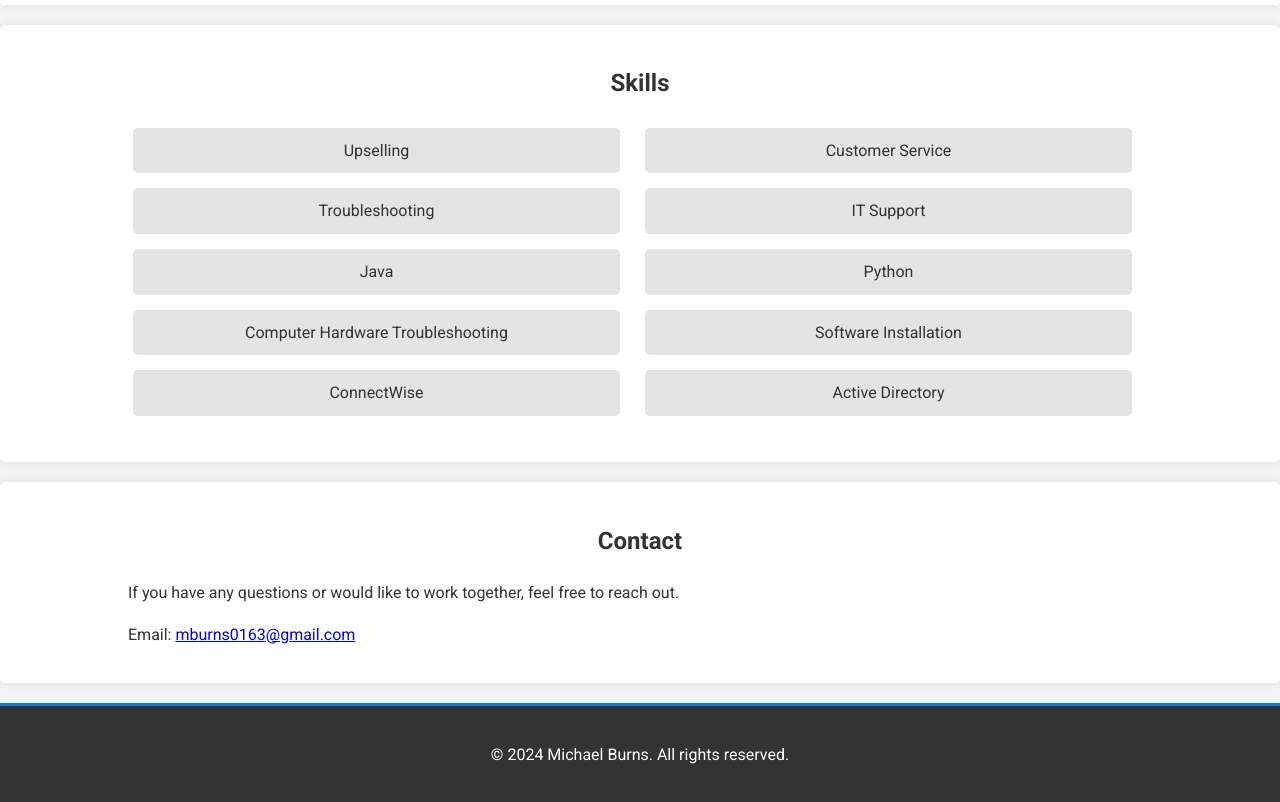
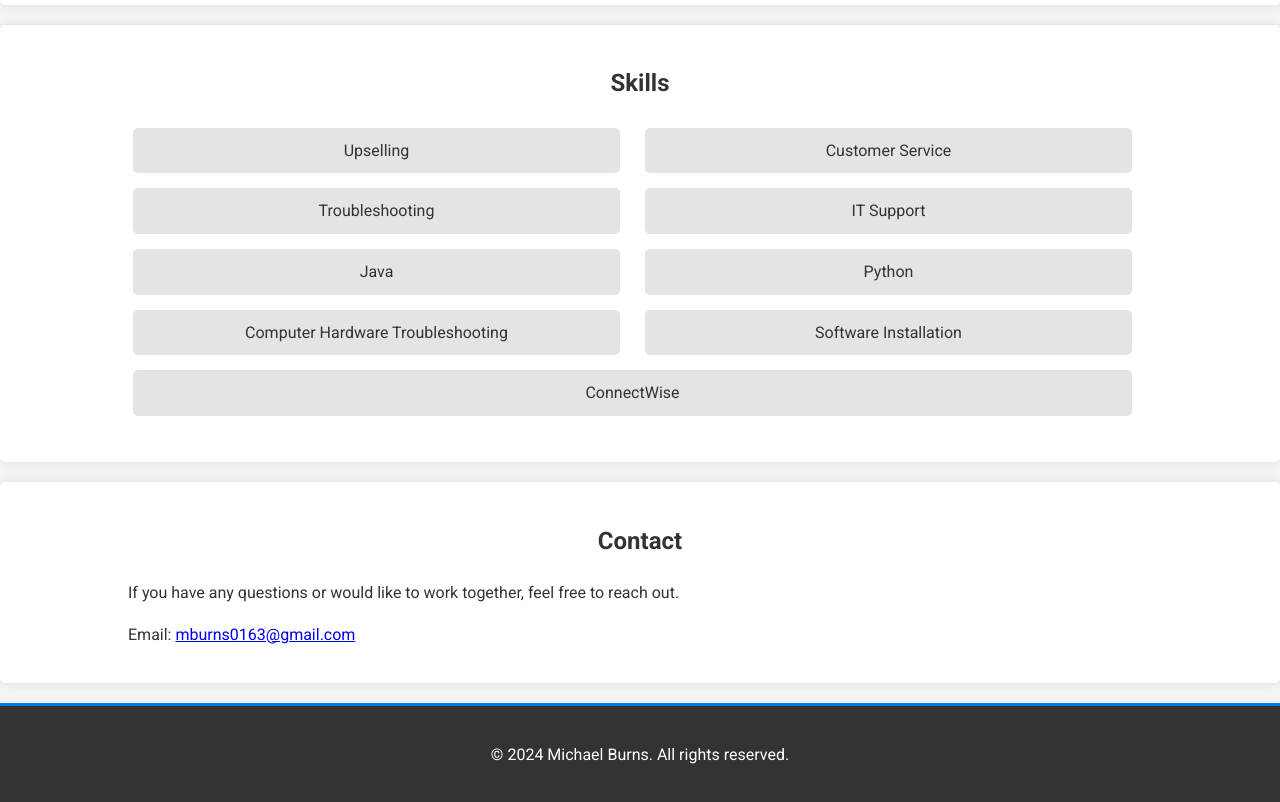
Before and after one commit to MichaelBurns01/michaelburns01.github.io, a plain HTML site: page index.html in a window 1280 px wide. Shown: the part 905-1707 px from the top of the page. Drawn offline with Linux system fonts and the light colour scheme.

Commit message:
changed layout one more time

```diff
--- a/index.html
+++ b/index.html
@@ -61,7 +61,6 @@
                 <li>Computer Hardware Troubleshooting</li>
                 <li>Software Installation</li>
                 <li>ConnectWise</li>
-                <li>Active Directory</li>
             </ul>
         </div>
     </section>
```
